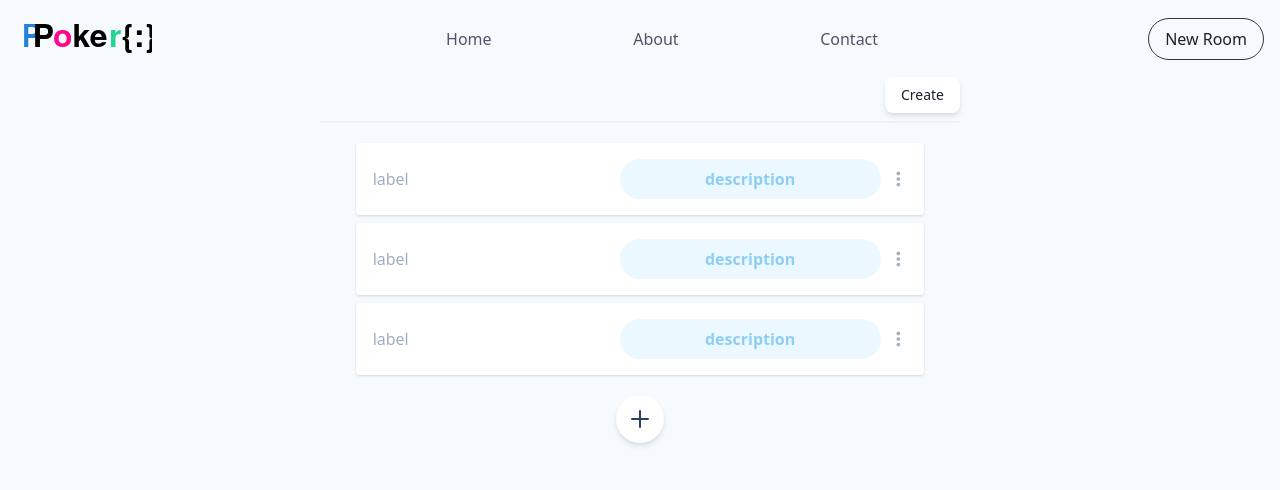
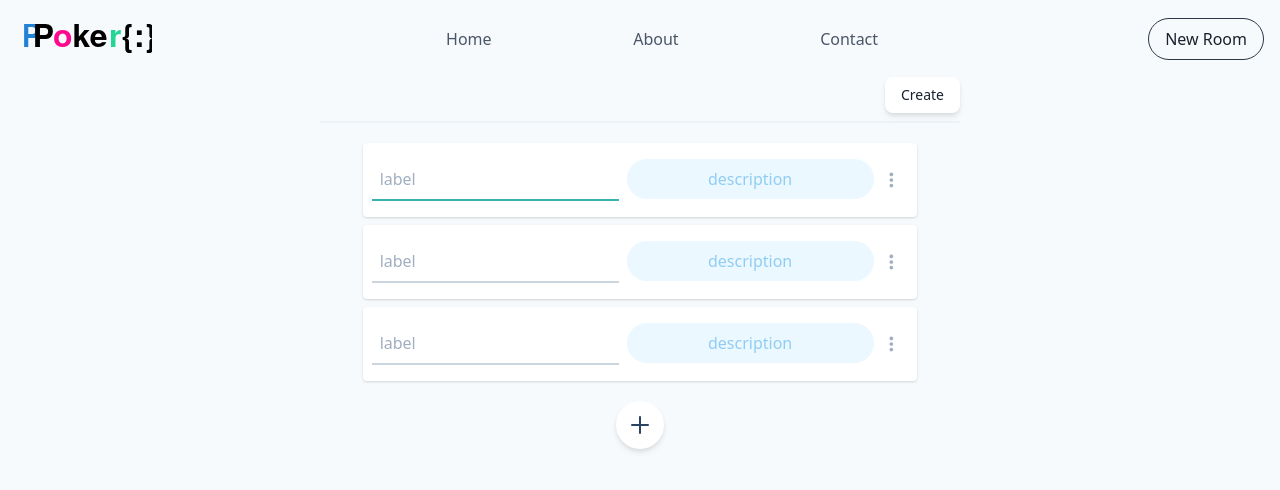
Before and after one commit to apipath/ppoker-graphql-react, a React (Create React App) app: page /room in a window 1280 px wide. Shown: the top 490 px of the page. Built offline with nearby package versions, Linux system fonts and the light colour scheme.

Commit message:
feat: add border bottom on label input on focus

```diff
--- a/src/screens/Room/Create/Create.tsx
+++ b/src/screens/Room/Create/Create.tsx
@@ -38,7 +38,7 @@ function PointRow({
       <div className="mr-2">
         <input
           ref={labelRef}
-          className="p-2 rounded outline-none"
+          className="p-2 border-b-2 border-gray-400 outline-none focus:border-teal-500"
           placeholder="label"
           value={label}
           onChange={handleLabelChange}
@@ -46,7 +46,7 @@ function PointRow({
       </div>
       <div>
         <input
-          className="p-2 font-semibold text-center text-blue-500 placeholder-blue-300 bg-blue-100 rounded-full outline-none"
+          className="p-2 font-medium text-center text-blue-400 placeholder-blue-300 bg-blue-100 rounded-full outline-none focus:placeholder-transparent"
           placeholder="description"
           value={description}
           onChange={handleDescriptionChange}
```
